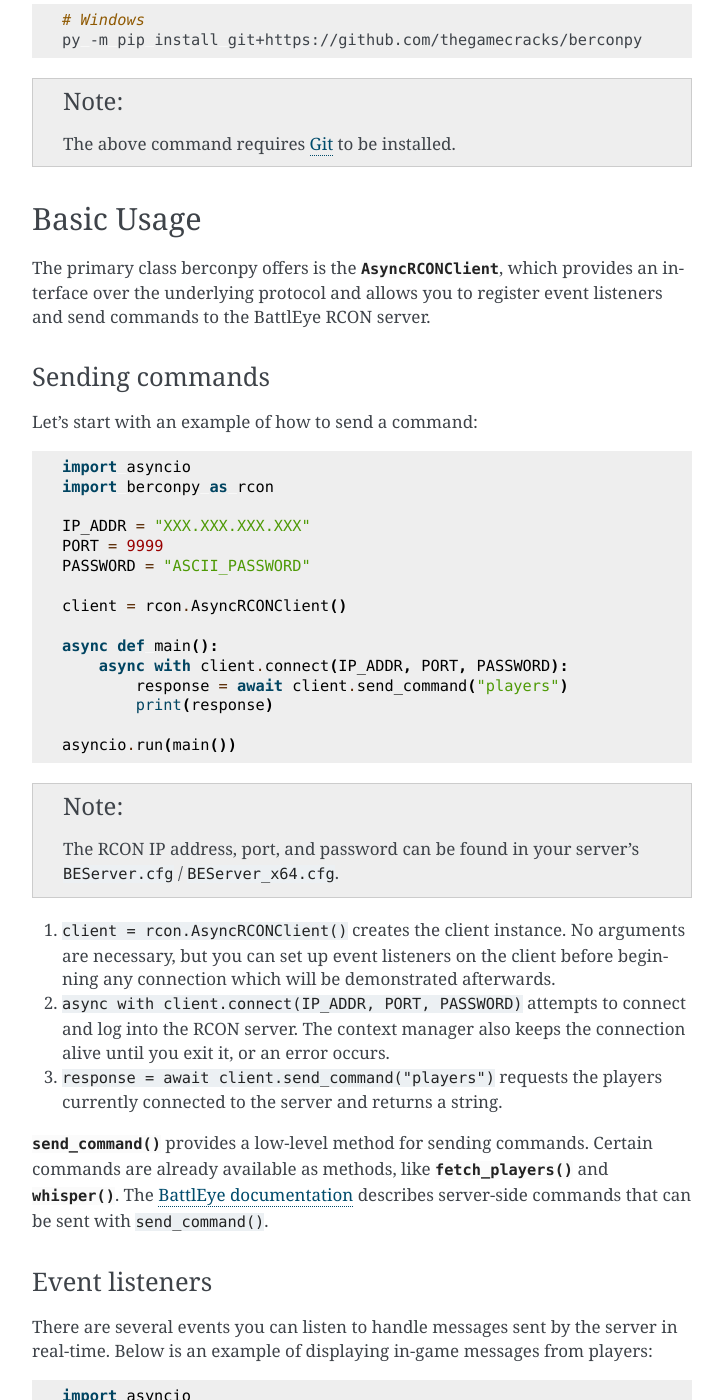
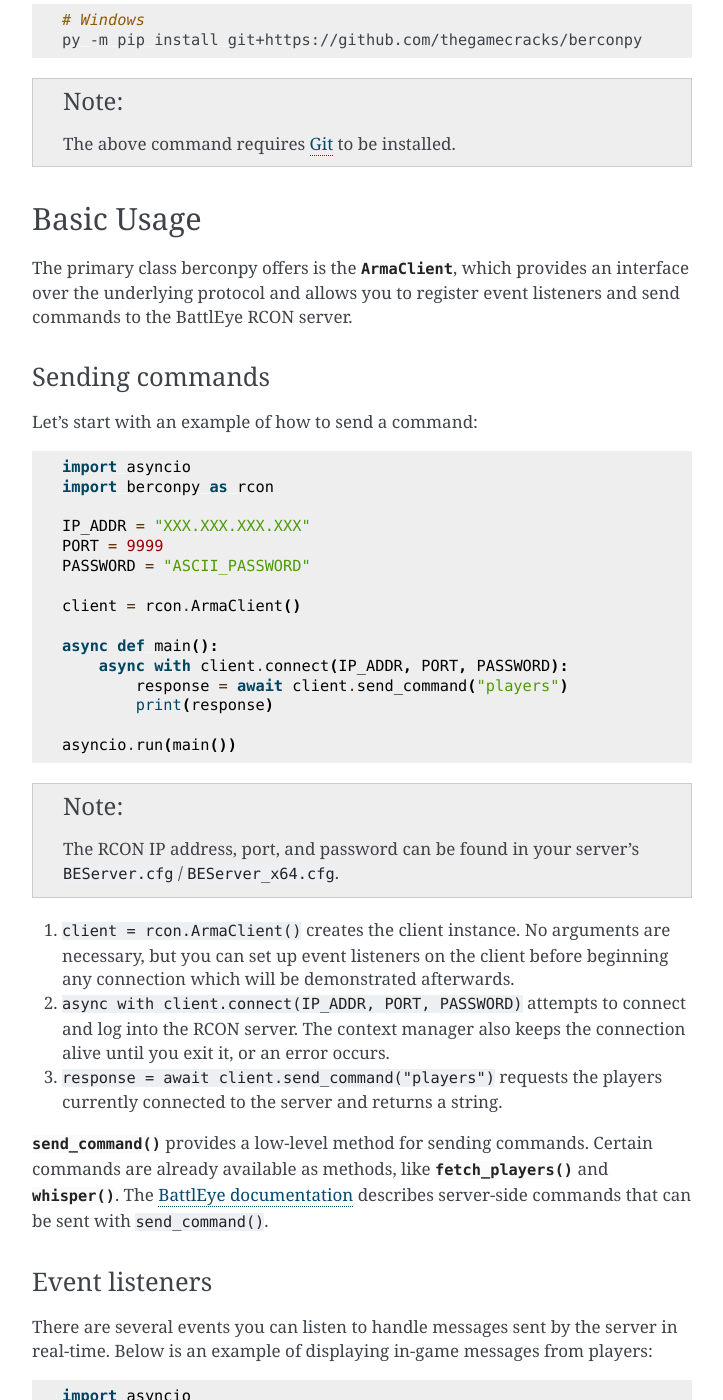
Before and after one commit to thegamecracks/berconpy, a Sphinx documentation site: the page built from docs/source/intro.rst, in a window 1280 px wide and 1400 px high, scrolled down 608 px. Shown: the whole window, without its empty margins (388-1111 px from the left). Built offline with Sphinx 7.4.7, drawn with Linux system fonts in a browser that asks for light colours; the version number could not be read and is left out; some of the changed text lies outside the part shown.

Commit message:
docs: fix all references to AsyncRCONClient

```diff
--- a/docs/source/asyncio.rst
+++ b/docs/source/asyncio.rst
@@ -8,7 +8,7 @@ Client Interface
    :toctree: generated
    :nosignatures:
 
-   berconpy.AsyncRCONClient
+   berconpy.RCONClient
    berconpy.ArmaCache
    berconpy.AsyncEventDispatcher
 
--- a/docs/source/index.rst
+++ b/docs/source/index.rst
@@ -6,9 +6,9 @@ Welcome to berconpy's documentation!
 .. code:: python
 
    import asyncio
-   from berconpy import AsyncRCONClient
+   from berconpy import RCONClient
 
-   client = AsyncRCONClient()
+   client = RCONClient()
 
    async def main():
        async with client.connect("ip", 9999, "password"):
--- a/docs/source/intro.rst
+++ b/docs/source/intro.rst
@@ -40,7 +40,7 @@ it from GitHub directly:
 Basic Usage
 -----------
 
-The primary class berconpy offers is the :py:class:`~berconpy.AsyncRCONClient`,
+The primary class berconpy offers is the :py:class:`~berconpy.ArmaClient`,
 which provides an interface over the underlying protocol and allows you to
 register event listeners and send commands to the BattlEye RCON server.
 
@@ -58,7 +58,7 @@ Let's start with an example of how to send a command:
     PORT = 9999
     PASSWORD = "ASCII_PASSWORD"
 
-    client = rcon.AsyncRCONClient()
+    client = rcon.ArmaClient()
 
     async def main():
         async with client.connect(IP_ADDR, PORT, PASSWORD):
@@ -72,7 +72,7 @@ Let's start with an example of how to send a command:
     The RCON IP address, port, and password can be found in your server's
     ``BEServer.cfg`` / ``BEServer_x64.cfg``.
 
-1. ``client = rcon.AsyncRCONClient()`` creates the client instance.
+1. ``client = rcon.ArmaClient()`` creates the client instance.
    No arguments are necessary, but you can set up event listeners
    on the client before beginning any connection which will be
    demonstrated afterwards.
@@ -84,10 +84,10 @@ Let's start with an example of how to send a command:
 3. ``response = await client.send_command("players")`` requests the
    players currently connected to the server and returns a string.
 
-:py:meth:`~berconpy.AsyncRCONClient.send_command()` provides a low-level
+:py:meth:`~berconpy.ArmaClient.send_command()` provides a low-level
 method for sending commands. Certain commands are already available as methods,
-like :py:meth:`~berconpy.AsyncRCONClient.fetch_players()` and
-:py:meth:`~berconpy.AsyncRCONClient.whisper()`.
+like :py:meth:`~berconpy.ArmaClient.fetch_players()` and
+:py:meth:`~berconpy.ArmaClient.whisper()`.
 The `BattlEye documentation`_ describes server-side commands that can
 be sent with ``send_command()``.
 
@@ -107,7 +107,7 @@ in real-time. Below is an example of displaying in-game messages from players:
     PORT = 9999
     PASSWORD = "ASCII_PASSWORD"
 
-    client = rcon.AsyncRCONClient()
+    client = rcon.ArmaClient()
 
     @client.dispatch.on_player_message
     async def on_player_message(player: rcon.Player, channel: str, message: str):
@@ -122,7 +122,7 @@ in real-time. Below is an example of displaying in-game messages from players:
 The :py:meth:`@client.dispatch.on_player_message <berconpy.AsyncEventDispatcher.on_player_message>`
 decorator adds a function as a listener for that specific event when it is
 received from the server. All ``on_*`` methods provided by
-:py:attr:`@client.dispatch <berconpy.AsyncRCONClient.dispatch>` have function signatures
+:py:attr:`@client.dispatch <berconpy.ArmaClient.dispatch>` have function signatures
 that allow your type checker to ensure that your listener is correctly typed.
 For a full list of events, see the :py:class:`~berconpy.dispatch.EventDispatcher`.
 
@@ -131,7 +131,7 @@ You might have also noticed in the listener that it receives a
 The client instance manages a cache of players which makes it easier to
 perform operations on different players like whispering and kicking.
 A list of players can be retrieved through the
-:py:attr:`~berconpy.AsyncRCONClient.players` property.
+:py:attr:`~berconpy.ArmaClient.players` property.
 
 Configuring Logging
 -------------------
```
Also changed, not shown: 8 other files.
